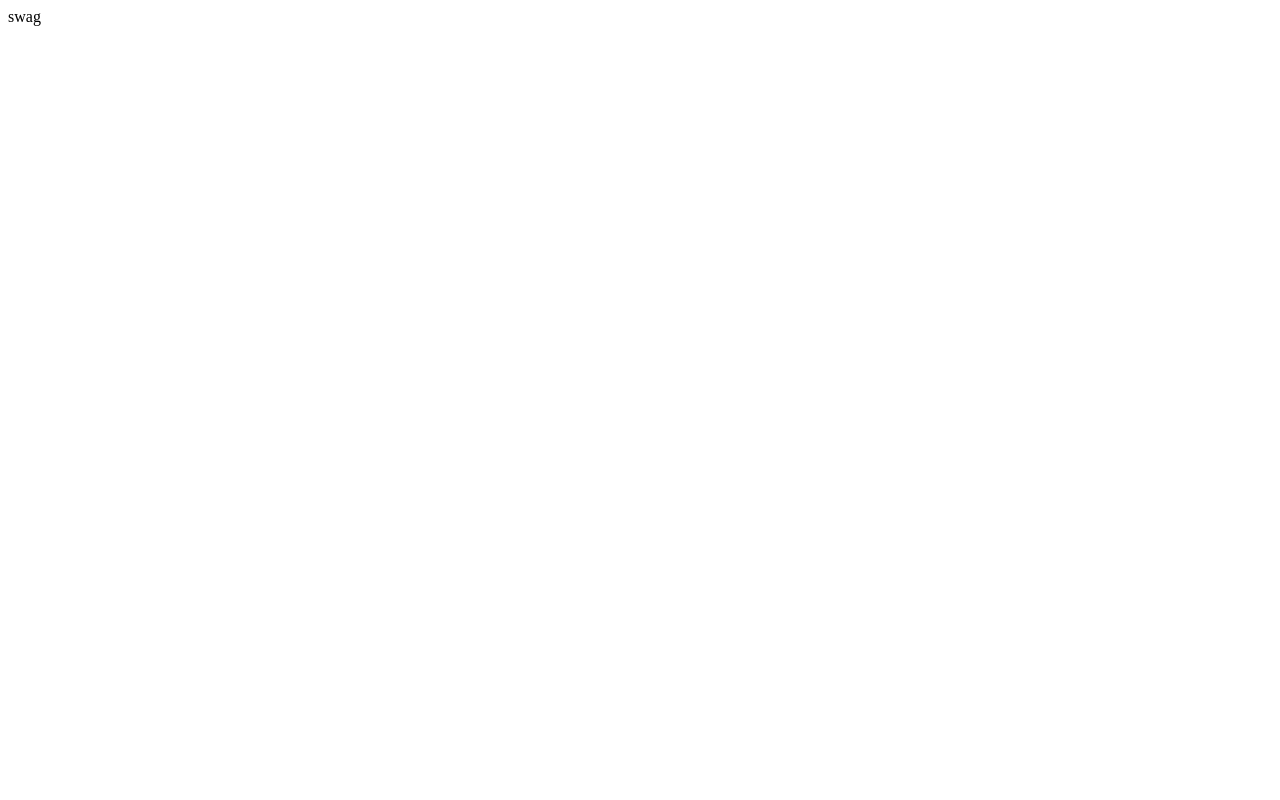
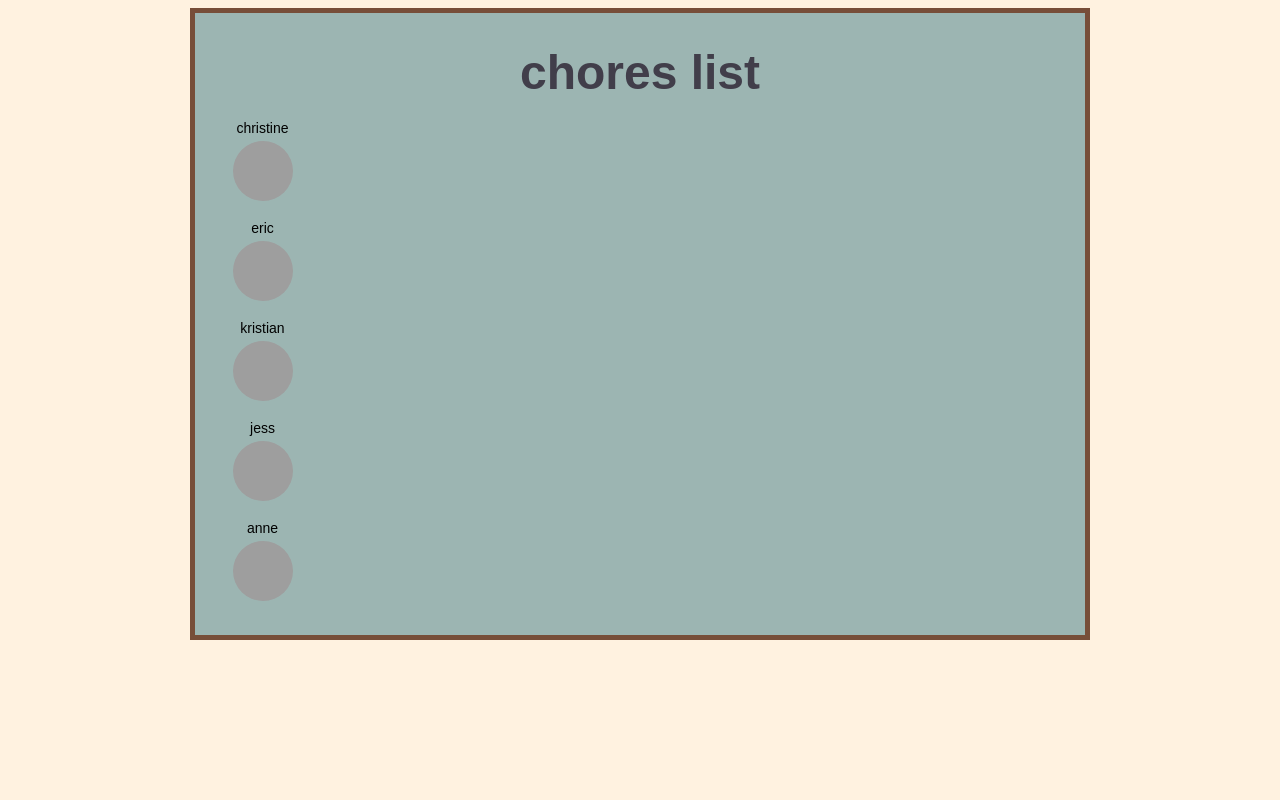
Before and after one commit to ericsong/chores, a Django app: page /main/ in a window 1280 px wide. Before the commit the page is almost empty. Run offline with Django 3.2, Linux system fonts and the light colour scheme; some libraries are stand-ins or nearby versions; grey boxes are pictures that could not be loaded.

Commit message:
serving mockup page with django

```diff
--- a/chores/chores/settings.py
+++ b/chores/chores/settings.py
@@ -116,3 +116,7 @@ USE_TZ = True
 # https://docs.djangoproject.com/en/1.8/howto/static-files/
 
 STATIC_URL = '/static/'
+
+STATICFILES_DIRS = (
+    os.path.join(BASE_DIR, 'web/static'),
+)
--- a/chores/templates/main.html
+++ b/chores/templates/main.html
@@ -1,5 +1,88 @@
-<html>
-  <body>
-    swag
-  </body>
+<!DOCTYPE html>
+<html lang="en">
+<head>
+  <meta charset="utf-8">
+
+  <title>chores list</title>
+  <meta name="viewport" content="width=device-width, initial-scale=1.0">
+  <link href="/static/styles.css" rel="stylesheet">
+  <link rel="stylesheet" href="http://code.jquery.com/ui/1.11.4/themes/smoothness/jquery-ui.css">
+
+</head>
+<body>
+  <div id="main">
+    <div id ="banner">
+
+    <h1>chores list</h1>
+  </div>
+    <div id="wrapper">
+      <div id="content">
+
+        <div class="userrow">
+          <div class="col userinfo">
+            <a class="name">christine</a>
+            <img class="img-circle" src="https://pbs.twimg.com/profile_images/635579387828662274/e3SDMkjQ.jpg">
+          </div>
+          <div class="col starcount">
+
+          </div>
+        </div>
+
+        <div class="userrow">
+          <div class="col userinfo">
+            <span class="name">eric</span>
+            <img class="img-circle" src="https://scontent-lga1-1.xx.fbcdn.net/hphotos-xfa1/v/t1.0-9/11101407_10152939802886704_2441489110935811479_n.jpg?oh=d843109013b81bfbd0f10ec88990093a&oe=5694F105">
+          </div>
+          <div class="col starcount">
+          </div>
+        </div>
+
+        <div class="userrow">
+          <div class="col userinfo">
+            <span class="name">kristian</span>
+            <img class="img-circle" src="https://scontent-lga1-1.xx.fbcdn.net/hphotos-xfp1/v/t1.0-9/11899826_10207606115060038_386304102322216642_n.jpg?oh=fffbfe3f2ad498e65260df15f19d81c6&oe=56A74F34">
+          </div>
+          <div class="col starcount">
+          </div>
+        </div>
+
+        <div class="userrow">
+          <div class="col userinfo">
+            <span class="name">jess</span>
+            <img class="img-circle" src="https://scontent-lga1-1.xx.fbcdn.net/hphotos-xpa1/v/t1.0-9/11707842_10206122464354118_4029509040236239665_n.jpg?oh=cca4a425d1dd912ce2631f090b984fc1&oe=569B137C">
+          </div>
+          <div class="col starcount">
+          </div>
+        </div>
+
+
+        <div class="userrow">
+          <div class="col userinfo">
+            <span class="name">anne</span>
+            <img class="img-circle" src="https://scontent-lga1-1.xx.fbcdn.net/hphotos-xpa1/v/t1.0-9/22717_10152968170194480_2281793540011047361_n.jpg?oh=b41ded46f8c396d56ec4a53bbb074b54&oe=569DF0CB">
+          </div>
+          <div class="col starcount">
+          </div>
+        </div>
+
+      </div>
+    </div>
+
+  </div>
+
+  <div id="addChore" title="Give yoself a star, bud!">
+    <p>today, i...</p>
+      <div id="selectChore">
+      <ul>
+        <li class="chore">did the dishes</li>
+        <li class="chore">swept the floor</li>
+        <li class="chore">took out the trash</li>
+      </ul>
+    </div>
+  </div>
+
+  <script src="https://ajax.googleapis.com/ajax/libs/jquery/1.11.3/jquery.min.js"></script>
+  <script src="https://code.jquery.com/ui/1.11.4/jquery-ui.min.js"></script>
+  <script src="/static/scripts.js"></script>
+</body>
 </html>
--- /dev/null
+++ b/chores/web/static/scripts.js
@@ -0,0 +1,12 @@
+$( "#addChore" ).dialog({
+	autoOpen: false,
+	height: 500,
+	width: 500,
+	modal: true
+	});
+$( ".name" ).click(function() {
+	$( "#addChore" ).dialog( "open" );
+});
+$("#selectChore").click(function() {
+	$(".starcount").append('<img class="star" src="/static/star.png">');
+});
--- /dev/null
+++ b/chores/web/static/styles.css
@@ -0,0 +1,87 @@
+html {
+	-webkit-box-sizing: border-box;
+	-moz-box-sizing: border-box;
+	box-sizing: border-box;
+}
+*, *:before, *:after {
+	-webkit-box-sizing: inherit;
+	-moz-box-sizing: inherit;
+	box-sizing: inherit;
+}
+
+body {
+	font-family: Arial;
+	font-size: 24px;
+	background-color: #FFF2E0;
+}
+
+.img-circle {
+	border-radius: 50%;
+	width: 60px;
+	height: 60px;
+}
+#banner {
+	width: 900px;
+	margin: 0 auto;
+	background-color: #9CB5B2;
+	border-width: 5px 5px 0px 5px;
+	border-style: solid;
+	border-color: #774E39;
+}
+
+#wrapper {
+	height: 540px;
+	width: 900px;
+	margin: 0 auto;
+	position: relative;
+	top: -32px;
+	background-color: #9CB5B2;
+	border-width: 0px 5px 5px 5px;
+	border-style: solid;
+	border-color: #774E39;
+}
+
+h1 {
+	color: #413E4A;
+	text-align: center;
+}
+#content {
+	height: 540px;
+	padding: 10px;
+	display: table-cell;
+	vertical-align: middle;
+}
+.userrow{
+	display: table;
+	width: 100%;
+	table-layout: fixed;
+}
+.col {
+	display: table-cell;
+	height: 100px;
+}
+.userinfo {
+	vertical-align: top;
+	display: inline-block;
+	text-align: center;
+	width: 115px;
+}
+.name {
+	display:block;
+	font-size: 14px;
+	padding-bottom: 5px;
+}
+
+.starcount{
+	width: 750px;
+	vertical-align: middle;
+	color: #FDE0B6;
+}
+.star {
+	height:50px;
+}
+
+/*dialog css*/
+li{
+	list-style-type: none;
+}
```
Also changed, not shown: chores/web/static/star.png (added).
